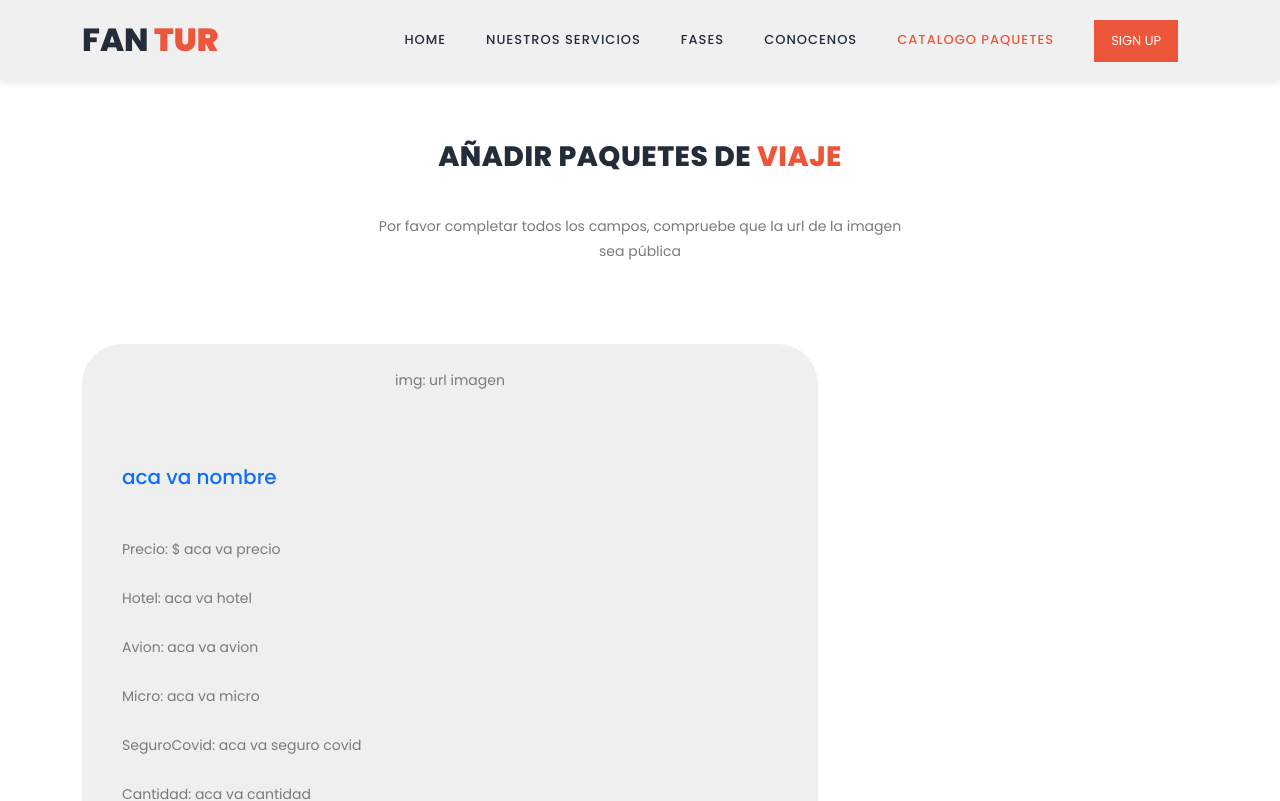
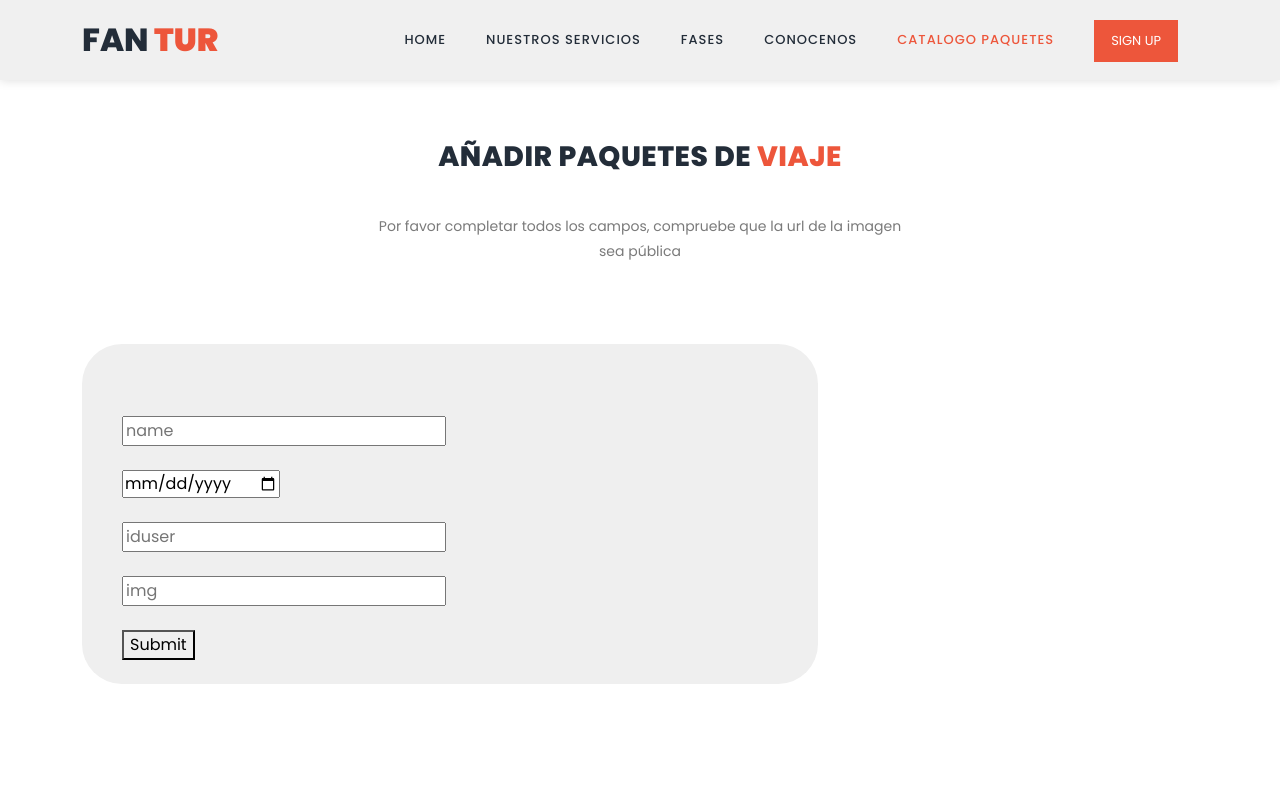
Before and after one commit to Juanluucas/FanturWebSite-FrontEnd, a React (Create React App) app: page /AddPaquetes in a window 1280 px wide. Shown: the top 801 px of the page. Built offline with nearby package versions, Linux system fonts and the light colour scheme.

Commit message:
Se cargo el formulario para añadir nuevos paquetes NO TERMINADO

```diff
--- a/package.json
+++ b/package.json
@@ -6,6 +6,7 @@
     "@testing-library/jest-dom": "^5.16.4",
     "@testing-library/react": "^13.3.0",
     "@testing-library/user-event": "^13.5.0",
+    "axios": "^0.27.2",
     "bootstrap": "^5.1.3",
     "react": "^18.1.0",
     "react-dom": "^18.1.0",
--- a/src/App.js
+++ b/src/App.js
@@ -7,6 +7,7 @@ import Carro from "./views/Carro";
 import Login from "./views/Login";
 import AddPaquetes from "./views/AddPaquetes";
 import EditarPaquetes from "./views/EditarPaquetes";
+import PostForm from "./views/PostForm";
 
 function App() {
   return (
@@ -23,6 +24,7 @@ function App() {
             <Route path="/carro" element={<Carro/>} />
             <Route path="/AddPaquetes" element={<AddPaquetes/>} />
             <Route path="/EditarPaquetes" element={<EditarPaquetes/>} />
+            <Route path="/PostForm" element={<PostForm/>} />
 
           </Routes>
       </BrowserRouter>
--- a/src/views/AddPaquetes.js
+++ b/src/views/AddPaquetes.js
@@ -1,6 +1,7 @@
 import React from "react";
 import Paquete from "./paquete";
 import paquetesApi from "../paquetes.json"
+import PostForm from "./PostForm";
 
 function AddPaquetes() {
     let paquete = paquetesApi
@@ -79,25 +80,14 @@ function AddPaquetes() {
 
                         <div className="movie-item-style-2">
                         <br/>
-                            <div className="cuadro-imagen">
-                            <p className="rate"><i className="ion-android-star"></i><span>img:</span> url imagen</p><br/>
-                            </div>
+
                             <br/>
                                 <div className="mv-item-infor"><br/>
-                                    <h6><a href="moviesingle.html" className="paquete-titulo">aca va nombre</a></h6>
-                                    <br/><br/>
-                                    <p className="rate"><i className="ion-android-star"></i><span>Precio:</span> $ aca va precio</p><br/>
-                                    <p className="describe">Hotel: aca va hotel </p><br/>
-                                    <p className="run-time"> Avion: aca va avion </p><br/>
-                                    <p>Micro: aca va micro</p><br/>
-                                    <p>SeguroCovid: aca va seguro covid</p><br/>
-                                    <p>Cantidad: aca va cantidad</p><br/>
-                                    <p>Eventos: aca va eventos </p>
-                                    <br/>
-                                    <li className="main-button paquete-boton">
-                                        <a href="/AddPaquetes">AÑADIR PAQUETE</a>
-                                    </li>
-                                    <br/>
+
+                                 <PostForm />
+
+
+                                  <br/>
 
                                 </div>
                         </div>
--- /dev/null
+++ b/src/views/PostForm.js
@@ -0,0 +1,58 @@
+import React, { useState } from 'react'
+import Axios from 'axios'
+
+function PostForm() {
+    const url = ""
+    const [data, setData] = useState({
+        name: "",
+        date: "",
+        iduser: "",
+        img: ""
+    })
+
+    function submit(e){
+        e.preventDefault();
+        Axios.post(url,{
+            name: data.name,
+            date: data.date,
+            iduser: parseInt(data.iduser),
+            img: data.img,
+        })
+            .then(res=>{
+                console.log(res.data)
+            })
+    }
+
+    function handle(e){
+        const newdata={...data}
+        newdata[e.target.id] = e.target.value
+        setData(newdata)
+        console.log(newdata)
+    }
+
+    return (
+        <div>
+            <form onSubmit={(e)=> submit(e)}>
+                <ol>
+                    <ul><input onChange={(e)=>handle(e)} id="name" value={data.name} placeholder="name" type="text"></input></ul>
+                    <br/>
+                    <ul><input onChange={(e)=>handle(e)} id="date" value={data.date} placeholder="date" type="date"></input></ul>
+                    <br/>
+                    <ul><input onChange={(e)=>handle(e)} id="iduser" value={data.iduser} placeholder="iduser" type="number"></input></ul>
+                    <br/>
+                    <ul><input onChange={(e)=>handle(e)} id="img" value={data.img} placeholder="img" type="text"></input></ul>
+                    <br/>
+                    <ul><button>Submit</button></ul>
+                </ol>
+
+
+
+
+            </form>
+        </div>
+    )
+}
+
+
+
+export default PostForm
```
Also changed, not shown: src/assets/images/qatar-1.jpg (added), 1 other file (tests, documents, lock files or other folders).
